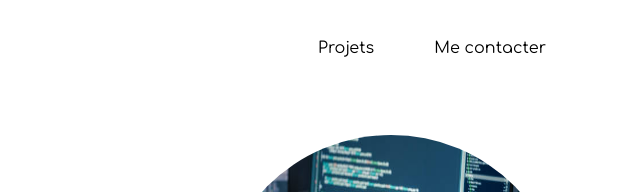
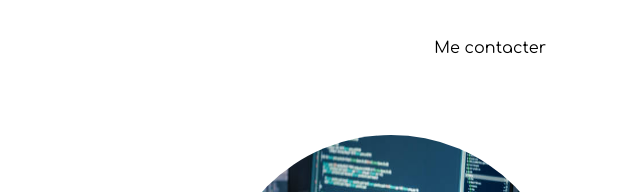
Before and after one commit to nicarette/site-personnel, a plain HTML site: page index.html in a window 1280 px wide. Shown: the top 192 px of the page, 640-1280 px from the left. Drawn offline with Linux system fonts and the light colour scheme.

Commit message:
modifiaction

```diff
--- a/index.html
+++ b/index.html
@@ -15,7 +15,6 @@
     <header class="header">
         <h1 class="header-logo"> Gloria LOKO</h1>
         <div class="header-menu">
-            <a class="header-menu-item no-underline" href="#" download> Projets</a>
             <a class="header-menu-item no-underline" href="#section_contact"> Me contacter </a>
         </div>
     </header>
```
